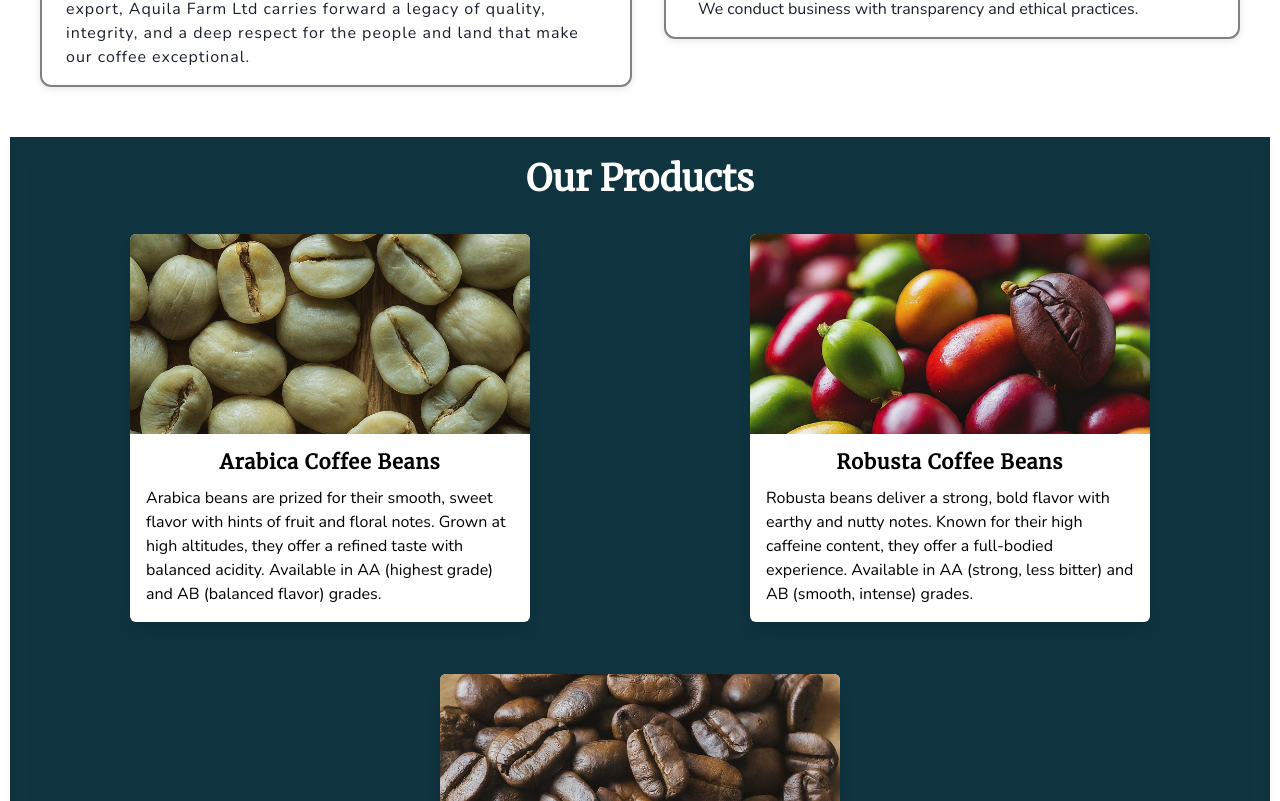
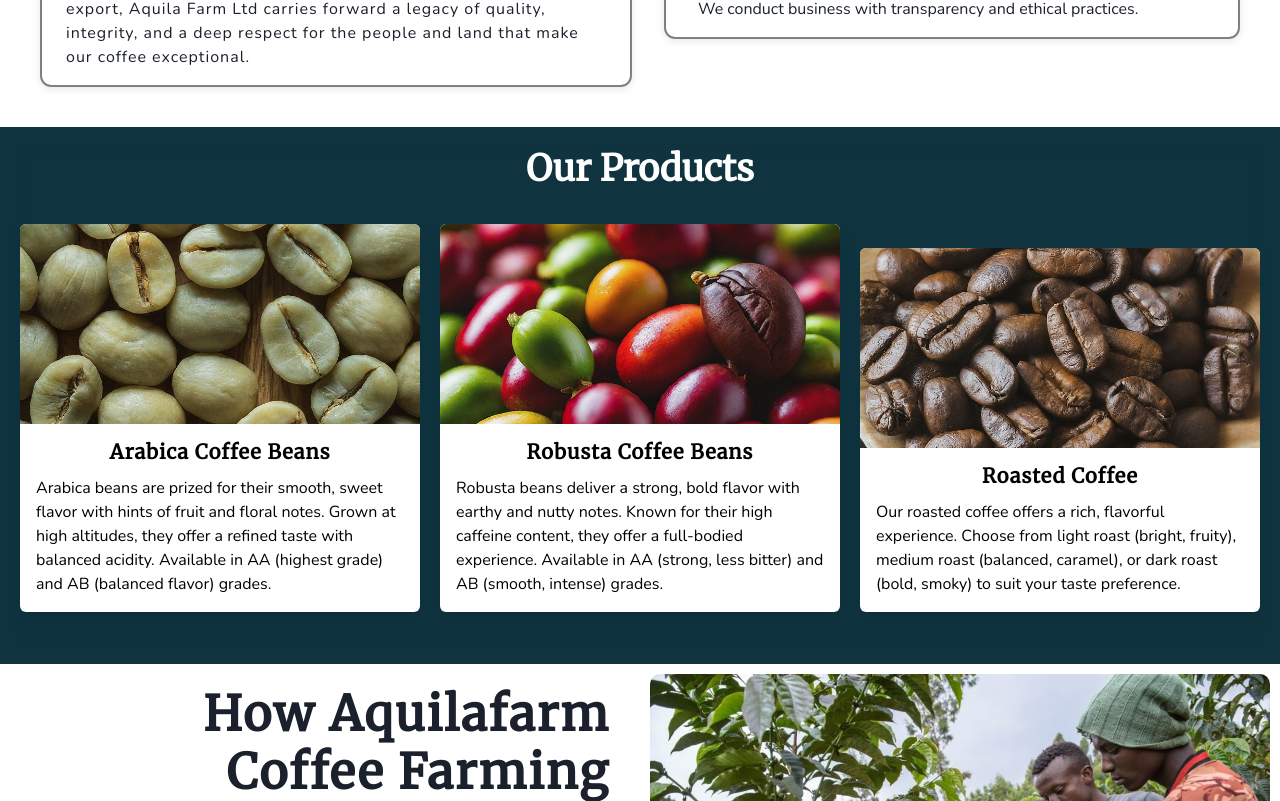
Before and after one commit to lkbrian/aquilafarm, a React (Vite) app: page / in a window 1280 px wide. Shown: the part 1319-2120 px from the top of the page. Built offline with nearby package versions, Linux system fonts and the light colour scheme.

Commit message:
margin removal

```diff
--- a/src/pages/Home.jsx
+++ b/src/pages/Home.jsx
@@ -233,7 +233,7 @@ function Home() {
           </UnorderedList>
         </Box>
       </Flex>
-      <Box position="relative" m="10px" p="20px" bg="#0f343f" color="white">
+      <Box position="relative" p="20px" bg="#0f343f" color="white">
         <Flex
           h="100%"
           textAlign="center"
```
